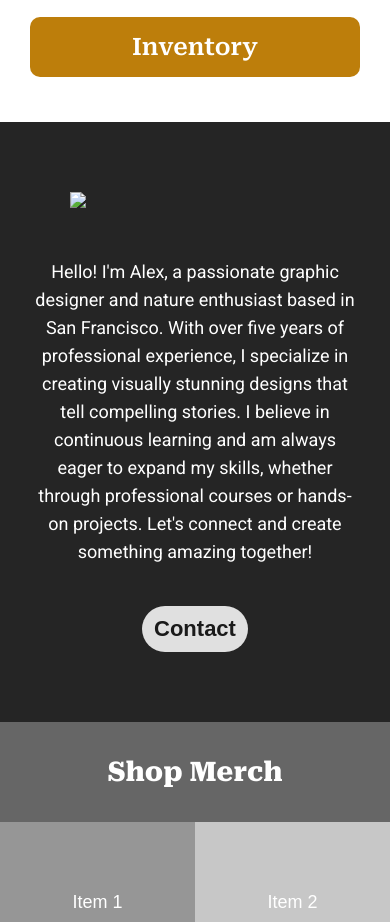
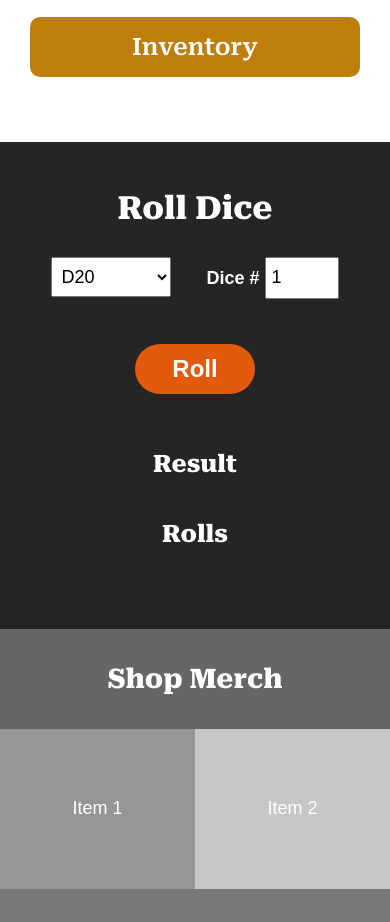
Before and after one commit to wardgd3/D-D-Hub, a plain HTML site: page index.html in a window 390 px wide. Shown: the part 980-1902 px from the top of the page. Drawn offline with nearby package versions, Linux system fonts and the light colour scheme.

Commit message:
added dice roll to html, css, js function

```diff
--- a/index.html
+++ b/index.html
@@ -102,14 +102,36 @@
         </div>
     </section>
 
-        <section class="about-brief" id="about-brief-id">
-            <img class="profile-picture" src="images\profile placeholder-03.png">
-            <p>Hello! I'm Alex, a passionate graphic designer and nature enthusiast based in San Francisco.
-                With over five years of professional experience, I specialize in creating visually stunning
-                designs that tell compelling stories. I believe in continuous
-                learning and am always eager to expand my skills, whether through professional courses or
-                hands-on projects. Let's connect and create something amazing together!</p>
-                <a href="your-page.html" class="button-class"><b>Contact</b></a>
+        <!--<section class="dice-app" id="dice-app-id">
+            <h1>Roll Dice</h1>
+            <div class="dice-container">
+                <h2>D20</h2>
+                <button class="dice-result-button"><b>Roll</b></a></button>
+                <h2 class="dice-print-result"></h2>
+            </div>
+        </section>-->
+            <section class="dice-app" id="dice-app-id">
+            <h1>Roll Dice</h1>
+            <form id="form-dice">
+                <select id="dice-select" name="dice-select">
+                    <option value="d20">D20</option>
+                    <option value="d12">D12</option>
+                    <option value="d10">D10</option>
+                    <option value="d8">D8</option>
+                    <option value="d6">D6</option>
+                    <option value="d4">D4</option>
+                    <option value="d-percent">Percentile</option>
+                </select>
+                <label for="dice-number"><b>Dice #</b></label>
+                <input id="dice-number" type="number" value="1" min="1" max="10">
+            </form>
+
+            <button class="dice-result-button"><b>Roll</b></a></button>
+
+                <div class="dice-print-result">
+                    <h3>Result<br> <span id="totalResult"></span></h3>
+                    <h3>Rolls<br> <span id="individualRolls"></span></h3>
+                </div>
         </section>
 
 
--- a/script.js
+++ b/script.js
@@ -63,4 +63,37 @@ $(document).ready(function() {
 
     // Initialize icon color and position based on initial scroll position
     updateIconAppearanceBasedOnScroll();
+
+    //Dice App
+    $('.dice-result-button').click(function() {
+        let diceType = $('#dice-select').val();
+        let numberOfDice = parseInt($('#dice-number').val());
+        let total = 0;
+        let individualResults = [];
+
+        for (let i = 0; i < numberOfDice; i++) {
+            let roll = rollDice(diceType);
+            total += roll;
+            individualResults.push(roll);
+        }
+
+        $('#totalResult').text(total);
+        $('#individualRolls').text(individualResults.join(', '));
+    });
+
+    function rollDice(diceType) {
+        switch(diceType) {
+            case 'd20': return Math.floor(Math.random() * 20) + 1;
+        case 'd12': return Math.floor(Math.random() * 12) + 1;
+        case 'd10': return Math.floor(Math.random() * 10) + 1;
+        case 'd8': return Math.floor(Math.random() * 8) + 1;
+        case 'd6': return Math.floor(Math.random() * 6) + 1;
+        case 'd4': return Math.floor(Math.random() * 4) + 1;
+        case 'd-percent':
+            // Roll two ten-sided dice - one for tens and one for units
+            return (Math.floor(Math.random() * 10) * 10) + Math.floor(Math.random() * 10);
+        default: return 0;
+        }
+    }
+
 });
--- a/style.css
+++ b/style.css
@@ -434,51 +434,98 @@ p{
 
 /* About Brief --------------------------------------------------------------------------------------------------------------------*/
 
-.about-brief {
-    margin: 0;
+.dice-app {
+    margin: 30px 0px 0px;
     padding: 0;
-    display: flex;
-    justify-content: center;
-
     background-color: rgb(37, 37, 37);
+    text-align: center;
+    width: 100%;
 }
 .profile-picture {
     width: 300px;
     height: auto;
     padding: 20px;
 }
+.dice-container{
+    display: flex;
+    justify-content: space-between;
+    align-items: center;
+}
+#form-dice{
+    font-size: 18px;
+    margin: 30px 0px 35px;
+}
+#form-dice select{
+    font-size: 18px;
+    height: 40px;
+    padding: 5px;
+    margin-right: 30px;
+    width: 100px;
+}
+#form-dice input{
+    font-size: 18px;
+    height: 28px;
+    padding: 5px;
+    width: 60px;
+}
 
 @media (max-width: 550px) {
-    .about-brief {
-        margin: 0;
-        padding: 0;
-        display: flex;
-        justify-content: center;
-        flex-direction: column;
-        align-items: center;
+    .dice-app {
         color: white;
         padding-bottom: 50px;
         padding-top: 20px;
     }
-    .profile-picture {
-        width: 250px;
-        margin-top: 30px;
+    .dice-app h1{
+        font-size: 32px;
     }
-    .about-brief p{
-        margin: 30px;
-        text-align: center;
-        line-height: 28px;
-        font-size: 18px;
+    .dice-container{
+        display: flex;
+        justify-content: space-between;
+        align-items: center;
+        margin: 0px 30px 0px;
+        padding-bottom: 10px;
     }
-    .button-class {
+
+    .dice-result-button {
         border-radius: 30px;
         border: none;
-        margin-bottom: 20px;
-        margin-top: 10px;;
-        padding: 10px 12px 10px;
-        background-color: rgb(224, 224, 224);
-        color: rgb(26, 26, 26);
-        font-size: 22px;
+        width: 120px;
+        background-color: rgb(226, 90, 11);
+        color: white;
+        font-size: 24px;
+        height: 50px;
+        margin-bottom: 10px;
+        margin-top: 10px;
+    }
+    #form-dice{
+        font-size: 18px;
+        margin: 30px 0px 35px;
+    }
+    #form-dice select{
+        font-size: 18px;
+        height: 40px;
+        padding: 5px;
+        margin-right: 30px;
+        width: 120px;
+    }
+    #form-dice input{
+        font-size: 18px;
+        height: 28px;
+        padding: 5px;
+        width: 60px;
+    }
+    .dice-print-result {
+        display: flex;
+        flex-direction: column;
+        justify-content: space-around;
+        height: 140px; /* Adjust as needed */
+        overflow-y: hidden;
+        margin-top: 25px;
+        padding-bottom: 10px;
+    }
+    .dice-print-result h3 {
+        margin: 15px 0; /* Provides consistent spacing */
+        font-size: 24px;
     }
 }
 
```
